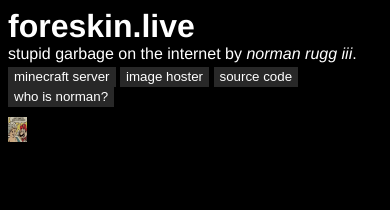
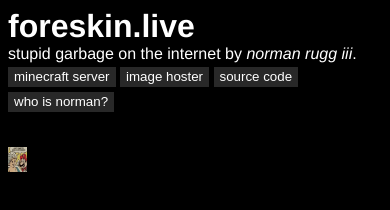
Before and after one commit to normanlol/foreskin.live, a plain HTML site: page index.html in a window 390 px wide. Drawn offline with Linux system fonts and the light colour scheme.

Commit message:
made it better for mobile

```diff
--- a/css/style.css
+++ b/css/style.css
@@ -27,6 +27,7 @@ button {
     border:none;
     height:20px;
     transition:background 0.5s;
+    margin-bottom:5px;
 }
 
 button:hover {
@@ -50,6 +51,11 @@ p code {
         width:5% !important;
         height:3% !important;
         transition:width 0.5s, height 0.5s !important;
+        margin-top:30px !important;
+    }
+    .coolImage {
+        max-width:100%;
+        max-height:451px;
     }
 }
 
@@ -60,7 +66,7 @@ p code {
     transition:width 0.5s, height 0.5s;
 }
 
-.coolImage:hover {
+.coolImage:hover, .coolImage:active, .coolImage:focus {
     width:500px !important;
     height:451px !important;
 }
--- a/index.html
+++ b/index.html
@@ -2,6 +2,7 @@
     <head>
         <title>foreskin.live | a toolkit for the web</title>
         <link href="/css/style.css" rel="stylesheet">
+        <meta name="viewport" content="width=device-width, initial-scale=1.0">
     </head>
     <body>
         <div class="header">
```
Also changed, not shown: image/index.html (+1 -0 lines), mc/index.html (+1 -0 lines), mc/rules/index.html (+1 -0 lines).
